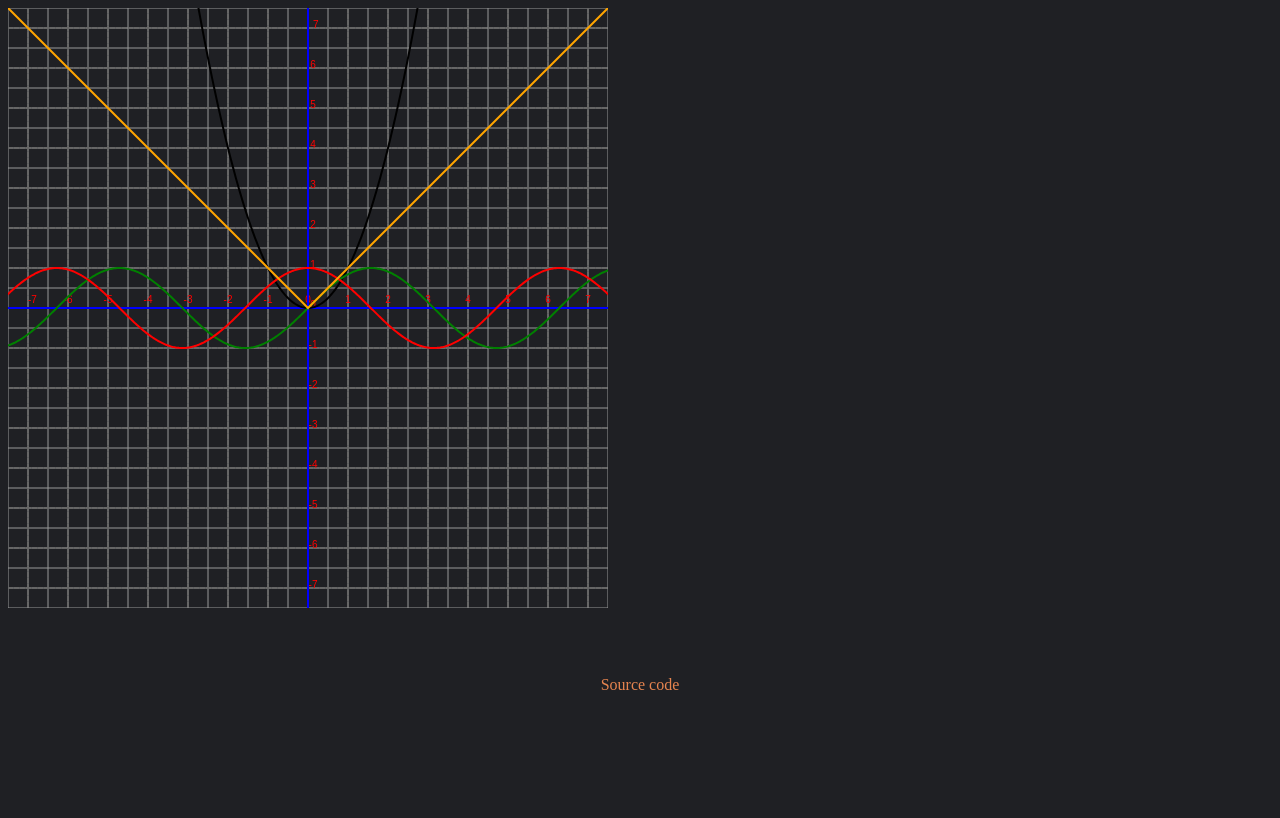
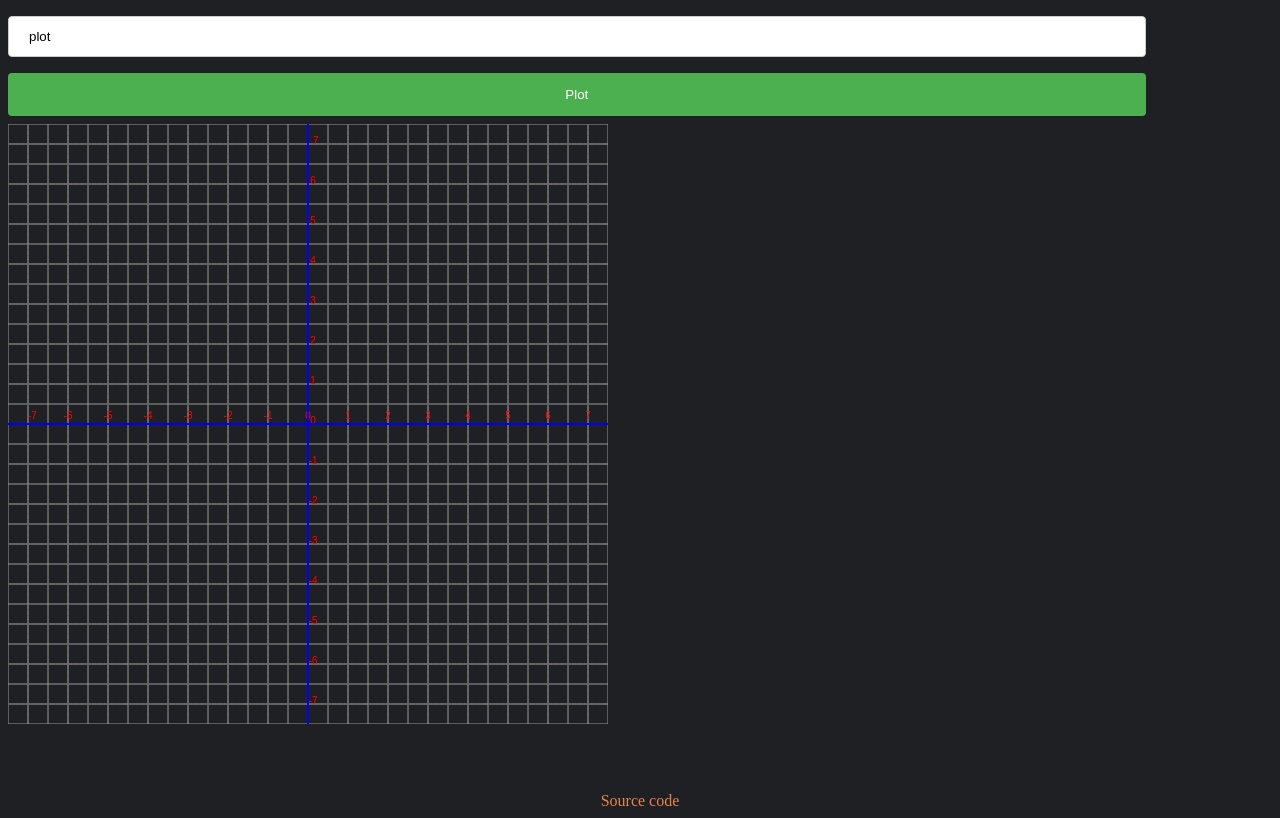
Before and after one commit to rhnh/graph, a website built with webpack: page index.html in a window 1280 px wide. Built offline with nearby package versions, Linux system fonts and the light colour scheme.

Commit message:
ready for more refactoring

```diff
--- a/index.html
+++ b/index.html
@@ -4,7 +4,7 @@
     <meta charset="UTF-8" />
     <meta name="viewport" content="width=device-width, initial-scale=1.0" />
     <meta http-equiv="X-UA-Compatible" content="ie=edge" />
-    <title>Parabola</title>
+    <title>Graph</title>
   </head>
   <body>
     <footer>
--- a/src/canvas_manager.js
+++ /dev/null
@@ -1,17 +0,0 @@
-import * as constants from "./constants";
-export function canvasManager(canvasID) {
-  const container = document.createElement("div");
-  container.setAttribute("id", "container");
-
-  const canvas = document.createElement("canvas");
-  canvas.setAttribute("id", canvasID);
-  canvas.setAttribute("class", "canvas");
-  canvas.setAttribute("width", constants.WIDTH + "");
-  canvas.setAttribute("height", constants.WIDTH + "");
-
-  document.body.insertAdjacentElement("afterbegin", container);
-  container.appendChild(canvas);
-
-  const context = canvas.getContext("2d");
-  return context;
-}
--- a/src/index.js
+++ b/src/index.js
@@ -1,4 +1,4 @@
-import { canvasManager } from "./canvas_manager";
+import { canvasManager, inputBox, btnPlot } from "./render";
 import * as utils from "./utils";
 import { numbers, positiveNumbers } from "./constants";
 import * as constants from "./constants";
@@ -20,9 +20,14 @@ let plot = utils.plot(
   constants.yMid,
   constants.GAP
 );
+btnPlot.addEventListener("click", () => {
+  let t = inputBox.value.toString();
 
-plot(parabola);
+  let f = new Function("x", "return " + t);
+  plot(f);
+});
+// plot(parabola);
 
-plot(sin, "green");
-plot(cos, "red");
-plot(hypot, "orange");
+// plot(sin, "green");
+// plot(cos, "red");
+// plot(hypot, "orange");
--- /dev/null
+++ b/src/render.js
@@ -0,0 +1,36 @@
+import * as constants from "./constants";
+const container = document.createElement("div");
+export function canvasManager(canvasID) {
+  container.setAttribute("id", "container");
+
+  const canvas = document.createElement("canvas");
+  canvas.setAttribute("id", canvasID);
+  canvas.setAttribute("class", "canvas");
+  canvas.setAttribute("width", constants.WIDTH + "");
+  canvas.setAttribute("height", constants.WIDTH + "");
+
+  document.body.insertAdjacentElement("afterbegin", container);
+  container.appendChild(canvas);
+
+  const context = canvas.getContext("2d");
+  return context;
+}
+
+export const btnPlot = document.createElement("button");
+btnPlot.setAttribute("id", "plot-button");
+btnPlot.setAttribute("value", "plot");
+btnPlot.setAttribute("name", "plot");
+btnPlot.innerHTML = "Plot";
+export const inputBox = document.createElement("input");
+inputBox.setAttribute("id", "plot-button");
+inputBox.setAttribute("value", "plot");
+inputBox.setAttribute("name", "plot");
+inputBox.innerHTML = "Plot";
+inputBox.onfocus = function() {
+  this.value = "";
+};
+const side = document.createElement("div");
+side.setAttribute("id", "side");
+container.appendChild(side);
+side.appendChild(inputBox);
+side.appendChild(btnPlot);
--- a/src/style.css
+++ b/src/style.css
@@ -3,17 +3,20 @@ body {
 }
 .canvas {
   background-color: #ffffff;
-  margin: auto;
   margin-top: 4em;
+  padding-left: 0;
 }
 
 #container {
   text-align: center;
+  display: flex;
+  width: 50%;
+  margin: auto;
 }
 
 footer {
   text-align: center;
-  width: 98%;
+  width: 50%;
   margin: auto;
 }
 footer > a {
@@ -27,3 +30,36 @@ footer > a {
 footer > a:hover {
   text-decoration: underline;
 }
+#side {
+  margin-top: 4em;
+  padding-right: 0;
+  float: right;
+  background-color: rgba(228, 195, 136, 0.2);
+  display: block;
+  border-radius: 0.2em;
+  padding-top: 1em;
+}
+
+button {
+  width: 90%;
+  background-color: #4caf50;
+  color: white;
+  padding: 14px 20px;
+  margin: 8px 0;
+  border: none;
+  border-radius: 4px;
+  cursor: pointer;
+}
+button:hover {
+  background: #e6844f;
+}
+
+input {
+  width: 90%;
+  padding: 12px 20px;
+  margin: 8px 0;
+  display: inline-block;
+  border: 1px solid #ccc;
+  border-radius: 4px;
+  box-sizing: border-box;
+}
```
